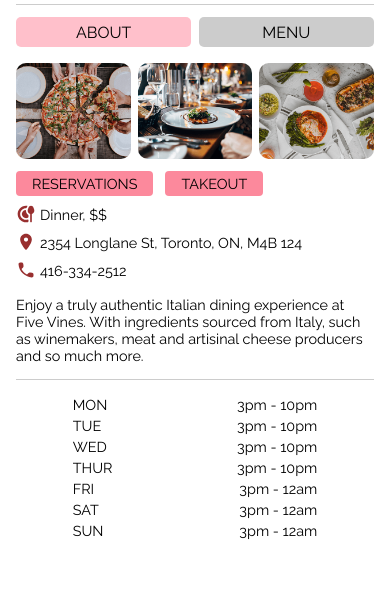
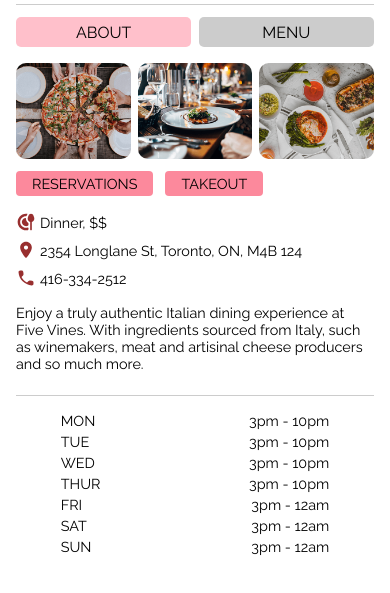
Before and after one commit to danajcarroll/restaurantApp, a plain HTML site: page index.html in a window 390 px wide. Both pictures are taken after a click on the item 195 px from the left and 222 px from the top of the page. Shown: the part 79-672 px from the top of the page. Drawn offline with nearby package versions, Linux system fonts and the light colour scheme.

Commit message:
Changes to mobile styling

```diff
--- a/css/main.css
+++ b/css/main.css
@@ -315,9 +315,11 @@ li {
     }
     .bioBox {
         width: 100%;
+        /* height: 75%; */
         grid-area: bio;
         display: flex;
         flex-direction: column;
+        justify-content: space-evenly;
         /* grid-template-columns: 67% 33%;
         grid-template-rows: 15% 45% 40%;
         grid-template-areas:
@@ -344,7 +346,7 @@ li {
     .genreBox {
         grid-area: mealType;
         height: 100%;
-        padding-top: 0.5rem;
+        padding-top: 1rem;
     }
     .mealTypeBox {
         display: flex;
@@ -360,8 +362,7 @@ li {
     }
     .miniBioBox {
         position: relative;
-        padding-top: 0.5rem;
-        padding: 0.5rem 0rem 1rem 0rem;
+        padding: 0.5rem 0rem 1.5rem 0rem;
         font-size: 0.9rem;
     }
     .miniBioBox::after {    position: absolute;
@@ -378,7 +379,7 @@ li {
         flex-direction: column;
         justify-content: space-evenly;
         align-items: center;
-        padding: 1rem;
+        padding-top: 1rem;
     }
     .hoursMiniBox {
         display: flex;
```
